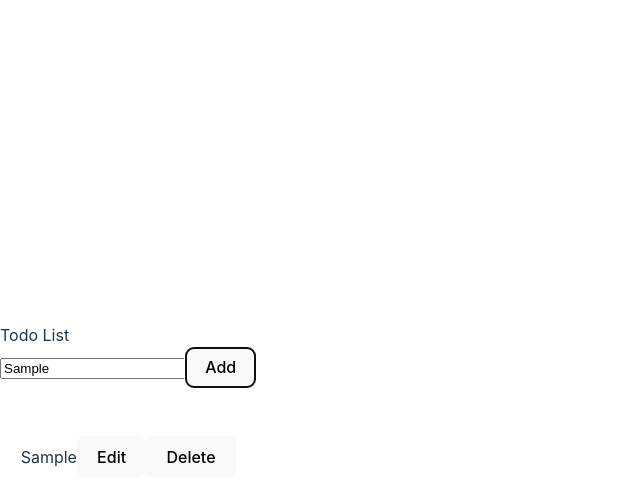
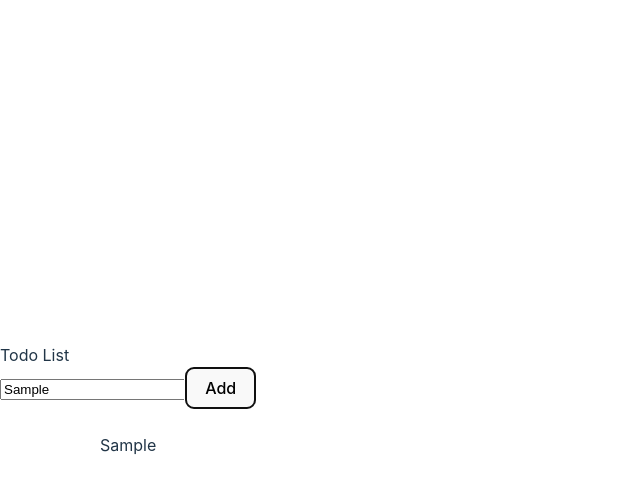
Before and after one commit to suwat16/react-todo-list, a React (Vite) app: page / in a window 1280 px wide. Both pictures are taken after typing "Sample" into the empty fields and a click on the button "Add". Shown: the top 502 px of the page, without its empty margins (0-640 px from the left). Built offline with nearby package versions, Linux system fonts and the light colour scheme; the HTML template or start-up script is replaced by a standard one.

Commit message:
Refactor App component and InputTodo component

```diff
--- a/src/App.tsx
+++ b/src/App.tsx
@@ -1,16 +1,23 @@
 import { useState } from "react";
-import TodoList from "./components/todo-list";
 import InputTodo from "./components/input-todo";
 
+export interface ITodo {
+  index: number;
+  todoValue: string | undefined;
+}
+
 function App() {
-  const [todoList, setTodoList] = useState<string[]>([]);
+  const [todoList, setTodoList] = useState<ITodo[]>([]);
 
-  const handleTodoInput = (todo: string) => {
-    setTodoList([...todoList, todo]);
+  const onTodoInput = (input: string) => {
+    const newTodo: ITodo = {
+      index: new Date().valueOf(),
+      todoValue: input,
+    };
+    setTodoList([...todoList, newTodo]);
   };
 
   return (
-    <>
     <div
       style={{
         display: "flex",
@@ -18,12 +25,15 @@ function App() {
         alignItems: "center",
       }}
     >
-        <InputTodo onTodoInput={handleTodoInput} />
+      <InputTodo getInputSubmit={onTodoInput} />
       <br />
-        <br />
-        <TodoList todoList={todoList} />
+      {todoList.map((todo) => (
+        <div key={todo.index}>
+          <span>{todo.todoValue}</span>
         </div>
-    </>
+      ))}
+      {/* <TodoList todoList={todoList} /> */}
+    </div>
   );
 }
 
--- a/src/components/input-todo.tsx
+++ b/src/components/input-todo.tsx
@@ -1,15 +1,18 @@
-import React, { useState } from "react";
+import React from "react";
 
 const InputTodo = ({
-  onTodoInput,
+  getInputSubmit,
 }: {
-  onTodoInput: (todo: string) => void;
+  getInputSubmit: (input: string) => void;
 }) => {
-  const [todoInput, setTodoInput] = useState<string>("");
+  const inputRefs = React.useRef<{ [key: string]: HTMLInputElement | null }>(
+    {}
+  );
 
   const handleSubmit = (e: React.FormEvent) => {
     e.preventDefault();
-    onTodoInput(todoInput);
+    getInputSubmit(inputRefs.current["todoInput"]?.value || "");
+    // onTodoInput(todoInput);
   };
 
   return (
@@ -18,11 +21,10 @@ const InputTodo = ({
         <label>Todo List</label>
         <br />
         <input
+          ref={(ref) => (inputRefs.current["todoInput"] = ref)}
           type="text"
-          value={todoInput}
-          onChange={(e) => setTodoInput(e.target.value)}
+          name="todoInput"
         />
-
         <button type="submit">Add</button>
       </form>
     </div>
```
Lines whose indentation alone changed are shown as unchanged.
